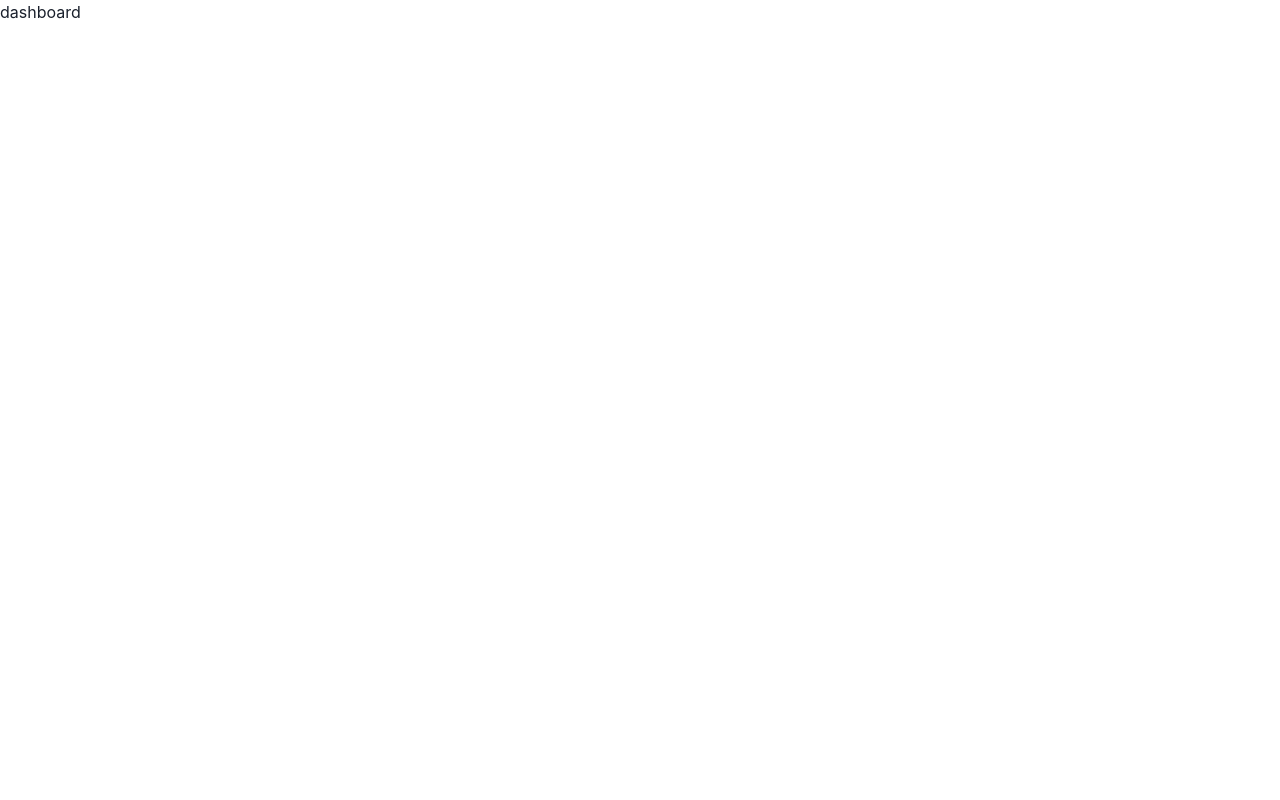
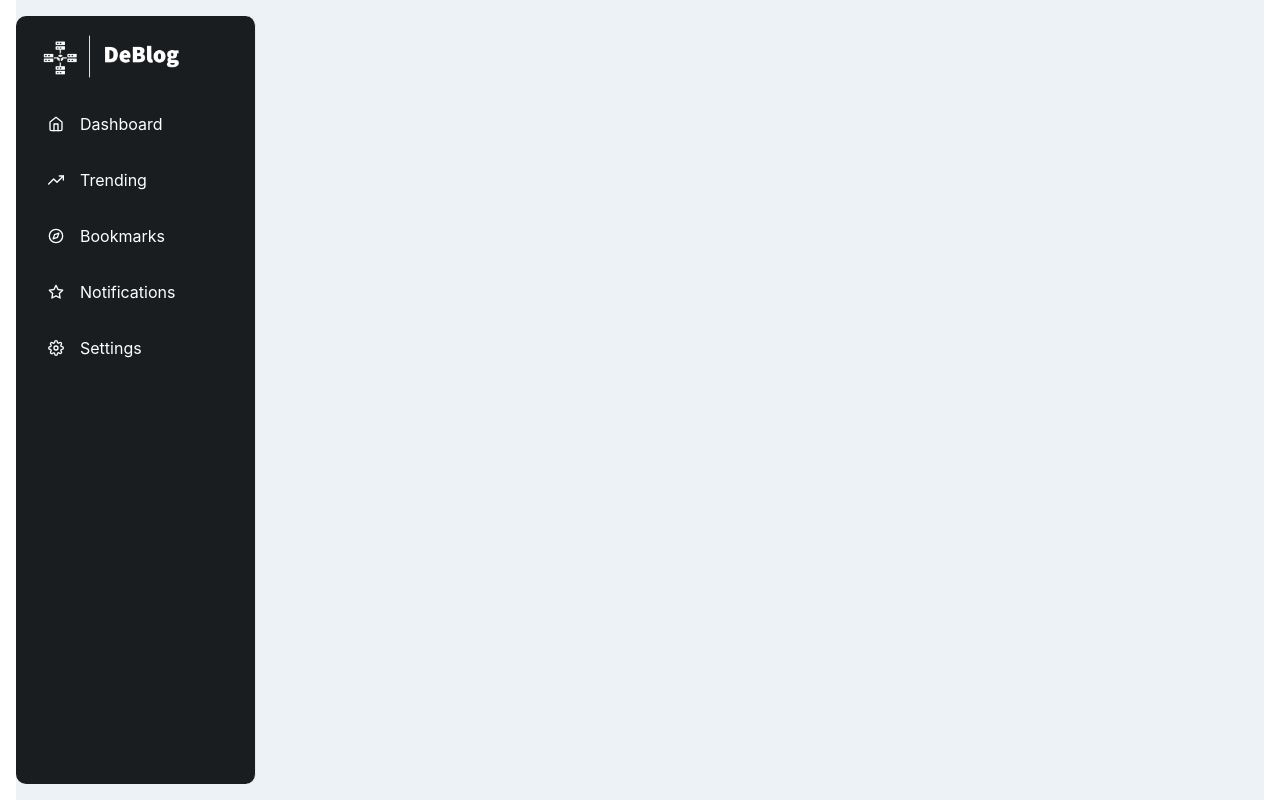
Before and after one commit to Harsh2220/DeBlog, a Next.js app: page /dashboard in a window 1280 px wide. Built offline with nearby package versions, Linux system fonts and the light colour scheme.

Commit message:
fea: sidebar

```diff
--- /dev/null
+++ b/components/Sidebar.tsx
@@ -0,0 +1,160 @@
+import React, { ReactNode } from 'react';
+import {
+  IconButton,
+  Box,
+  CloseButton,
+  Flex,
+  Icon,
+  useColorModeValue,
+  Link,
+  Drawer,
+  DrawerContent,
+  Text,
+  useDisclosure,
+  BoxProps,
+  FlexProps,
+} from '@chakra-ui/react';
+import {
+  FiHome,
+  FiTrendingUp,
+  FiCompass,
+  FiStar,
+  FiSettings,
+  FiMenu,
+} from 'react-icons/fi';
+import { IconType } from 'react-icons';
+import { ReactText } from 'react';
+
+interface LinkItemProps {
+  name: string;
+  icon: IconType;
+}
+const LinkItems: Array<LinkItemProps> = [
+  { name: 'Dashboard', icon: FiHome },
+  { name: 'Trending', icon: FiTrendingUp },
+  { name: 'Bookmarks', icon: FiCompass },
+  { name: 'Notifications', icon: FiStar },
+  { name: 'Settings', icon: FiSettings },
+];
+
+export default function Sidebar({ children }: { children: ReactNode }) {
+  const { isOpen, onOpen, onClose } = useDisclosure();
+  return (
+    <Box minH="100vh" bg={useColorModeValue('gray.100', 'gray.900')}>
+      <SidebarContent
+        onClose={() => onClose}
+        display={{ base: 'none', md: 'block' }}
+      />
+      <Drawer
+        autoFocus={false}
+        isOpen={isOpen}
+        placement="left"
+        onClose={onClose}
+        returnFocusOnClose={false}
+        onOverlayClick={onClose}
+        size="full">
+        <DrawerContent>
+          <SidebarContent onClose={onClose} />
+        </DrawerContent>
+      </Drawer>
+      {/* mobilenav */}
+      <MobileNav display={{ base: 'flex', md: 'none' }} onOpen={onOpen} />
+      <Box ml={{ base: 0, md: 60 }} p="4">
+        {children}
+      </Box>
+    </Box>
+  );
+}
+
+interface SidebarProps extends BoxProps {
+  onClose: () => void;
+}
+
+const SidebarContent = ({ onClose, ...rest }: SidebarProps) => {
+  return (
+    <Box
+      bg={'#1a1d1f'}
+      borderRight="1px"
+      borderRadius={10}
+      marginTop={4}
+      borderRightColor={useColorModeValue('gray.200', 'gray.700')}
+      w={{ base: 'full', md: 60 }}
+      pos="fixed"
+      h="3xl"
+      {...rest}>
+      <Flex h="20" alignItems="center"mr={12} justifyContent="flex-start" textColor={'white'}>
+        <img src="./logo-white.png" alt="" />
+        <CloseButton display={{ base: 'flex', md: 'none' }} onClick={onClose} />
+      </Flex>
+      {LinkItems.map((link) => (
+        <NavItem key={link.name} icon={link.icon}>
+          {link.name}
+        </NavItem>
+      ))}
+    </Box>
+  );
+};
+
+interface NavItemProps extends FlexProps {
+  icon: IconType;
+  children: ReactText;
+}
+const NavItem = ({ icon, children, ...rest }: NavItemProps) => {
+  return (
+    <Link href="#" style={{ textDecoration: 'none' }} _focus={{ boxShadow: 'none' }} textColor={'white'}>
+      <Flex
+        align="center"
+        p="4"
+        mx="4"
+        borderRadius="lg"
+        role="group"
+        cursor="pointer"
+        _hover={{
+          bg: '#2e3334',
+          color: 'white',
+        }}
+        {...rest}>
+        {icon && (
+          <Icon
+            mr="4"
+            fontSize="16"
+            _groupHover={{
+              color: 'white',
+            }}
+            as={icon}
+          />
+        )}
+        {children}
+      </Flex>
+    </Link>
+  );
+};
+
+interface MobileProps extends FlexProps {
+  onOpen: () => void;
+}
+const MobileNav = ({ onOpen, ...rest }: MobileProps) => {
+  return (
+    <Flex
+      ml={{ base: 0, md: 60 }}
+      px={{ base: 4, md: 24 }}
+      height="20"
+      alignItems="center"
+      bg={useColorModeValue('white', 'gray.900')}
+      borderBottomWidth="1px"
+      borderBottomColor={useColorModeValue('gray.200', 'gray.700')}
+      justifyContent="flex-start"
+      {...rest}>
+      <IconButton
+        variant="outline"
+        onClick={onOpen}
+        aria-label="open menu"
+        icon={<FiMenu />}
+      />
+
+      <Text fontSize="2xl" ml="8" fontFamily="monospace" fontWeight="bold">
+        Logo
+      </Text>
+    </Flex>
+  );
+};
--- a/package.json
+++ b/package.json
@@ -17,7 +17,8 @@
     "framer-motion": "^7.6.19",
     "next": "13.0.6",
     "react": "18.2.0",
-    "react-dom": "18.2.0"
+    "react-dom": "18.2.0",
+    "react-icons": "^4.7.1"
   },
   "devDependencies": {
     "@types/node": "18.11.11",
--- a/pages/dashboard.tsx
+++ b/pages/dashboard.tsx
@@ -1,8 +1,12 @@
+import Sidebar from '../components/Sidebar'
 import React from 'react'
+import { Container } from '@chakra-ui/react'
 
 function dashboard() {
   return (
-    <div>dashboard</div>
+  <Container maxW='container.xl'>
+     <Sidebar />
+  </Container>
   )
 }
 
--- a/pages/index.tsx
+++ b/pages/index.tsx
@@ -1,10 +1,9 @@
 import type { NextPage } from 'next'
-import { Heading } from '@chakra-ui/react'
-import Hero from '../components/Hero'
+import Login from './login'
 
 const Home: NextPage = () => {
   return (
-    <Hero />
+    <Login />
   )
 }
 
```
Also changed, not shown: public/logo-white.png (added), 1 other file (tests, documents, lock files or other folders).
